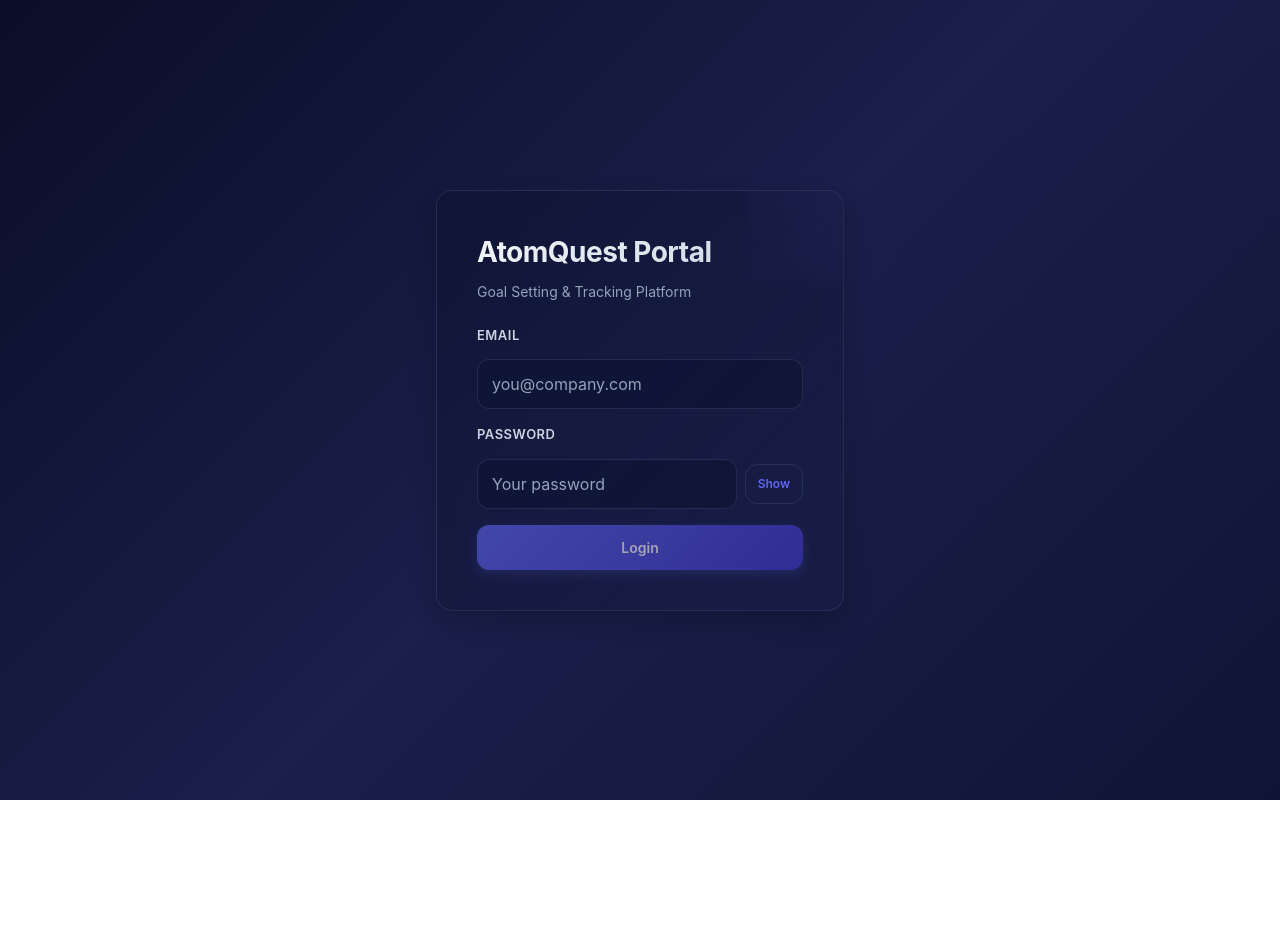
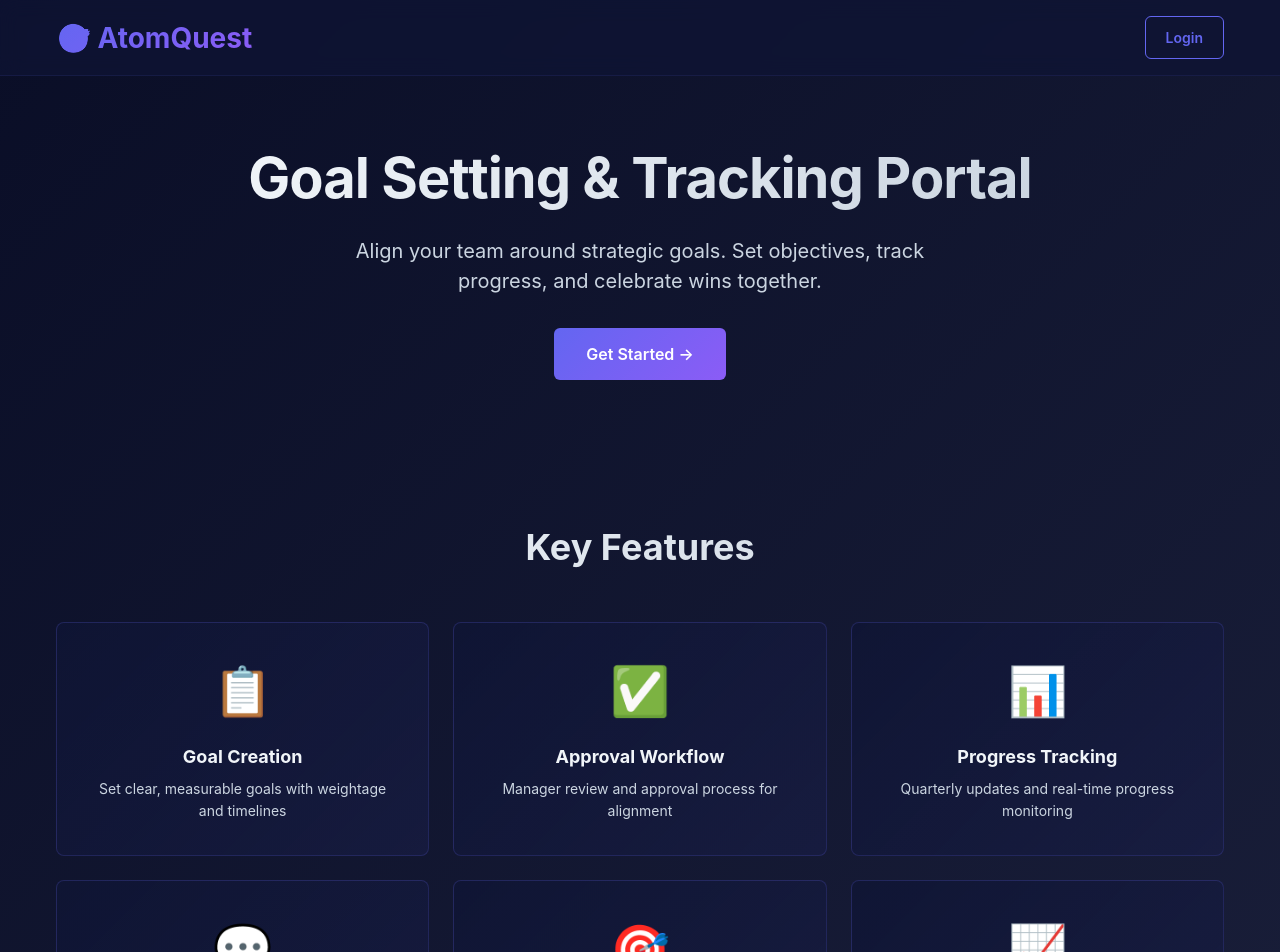
Before and after one commit to VenkatAravind123/AtomQuestProject, a React (Vite) app in the folder client/: page / in a window 1280 px wide. Before the commit this address led to /login. Shown: the top 952 px of the page. Before the commit the page ends 800 px from the top, so only its background shows below. Built offline with nearby package versions, Linux system fonts and the light colour scheme; no server answers.

Commit message:
added landing page

```diff
--- a/client/index.html
+++ b/client/index.html
@@ -4,7 +4,7 @@
     <meta charset="UTF-8" />
     <link rel="icon" type="image/svg+xml" href="/favicon.svg" />
     <meta name="viewport" content="width=device-width, initial-scale=1.0" />
-    <title>client</title>
+    <title>AtomQuest Portal</title>
   </head>
   <body>
     <div id="root"></div>
--- a/client/src/App.jsx
+++ b/client/src/App.jsx
@@ -13,6 +13,7 @@ import AdminUsers from "./pages/AdminUsers.jsx";
 import AdminCycles from "./pages/AdminCycles.jsx";
 import AdminSharedGoals from "./pages/AdminSharedGoals.jsx";
 import AdminReports from "./pages/AdminReports.jsx";
+import Home from "./pages/Home.jsx";
 import "./App.css";
 
 export default function App() {
@@ -22,7 +23,7 @@ export default function App() {
         <Route path="/login" element={<Login />} />
 
         {/* Protected routes with sidebar */}
-        <Route
+        {/* <Route
           path="/"
           element={
             <ProtectedRoute>
@@ -31,7 +32,8 @@ export default function App() {
               </Layout>
             </ProtectedRoute>
           }
-        />
+        /> */}
+        <Route path="/" element={<Home />} />
 
         <Route
           path="/dashboard"
--- /dev/null
+++ b/client/src/pages/Home.css
@@ -0,0 +1,188 @@
+/* Landing Page */
+.landing-page {
+  min-height: 100vh;
+  background: linear-gradient(135deg, #0a0e27 0%, #1a1f3a 100%);
+  color: #e2e8f0;
+  display: flex;
+  flex-direction: column;
+}
+
+/* Navbar */
+.landing-navbar {
+  background: rgba(15, 21, 53, 0.7);
+  backdrop-filter: blur(10px);
+  border-bottom: 1px solid rgba(99, 102, 241, 0.1);
+  padding: 16px 0;
+  position: sticky;
+  top: 0;
+  z-index: 100;
+}
+
+.landing-nav-container {
+  max-width: 1200px;
+  margin: 0 auto;
+  padding: 0 16px;
+  display: flex;
+  justify-content: space-between;
+  align-items: center;
+}
+
+.landing-logo {
+  font-size: 28px;
+  font-weight: 700;
+  margin: 0;
+  background: linear-gradient(135deg, #6366f1, #8b5cf6);
+  -webkit-background-clip: text;
+  -webkit-text-fill-color: transparent;
+  background-clip: text;
+}
+
+/* Buttons */
+.landing-btn {
+  padding: 10px 20px;
+  border: none;
+  border-radius: 6px;
+  font-size: 14px;
+  font-weight: 600;
+  cursor: pointer;
+  transition: all 0.3s ease;
+}
+
+.landing-btn-primary {
+  background: transparent;
+  color: #6366f1;
+  border: 1px solid #6366f1;
+}
+
+.landing-btn-primary:hover {
+  background: #6366f1;
+  color: #0a0e27;
+}
+
+.landing-btn-large {
+  padding: 14px 32px;
+  font-size: 16px;
+  background: linear-gradient(135deg, #6366f1, #8b5cf6);
+  color: white;
+  border: none;
+}
+
+.landing-btn-large:hover {
+  transform: translateY(-2px);
+  box-shadow: 0 10px 25px rgba(99, 102, 241, 0.3);
+}
+
+/* Hero Section */
+.landing-hero {
+  flex: 1;
+  display: flex;
+  align-items: center;
+  justify-content: center;
+  padding: 60px 16px;
+  text-align: center;
+}
+
+.landing-hero-content h2 {
+  font-size: 56px;
+  font-weight: 700;
+  margin: 0 0 16px;
+  background: linear-gradient(135deg, #f1f5f9 0%, #cbd5e1 100%);
+  -webkit-background-clip: text;
+  -webkit-text-fill-color: transparent;
+  background-clip: text;
+  letter-spacing: -1px;
+}
+
+.landing-hero-content p {
+  font-size: 20px;
+  color: #cbd5e1;
+  margin: 0 0 32px;
+  max-width: 600px;
+  margin-left: auto;
+  margin-right: auto;
+}
+
+/* Features Section */
+.landing-features {
+  max-width: 1200px;
+  margin: 0 auto;
+  padding: 80px 16px;
+  width: 100%;
+}
+
+.landing-features h3 {
+  font-size: 36px;
+  text-align: center;
+  margin: 0 0 48px;
+  background: linear-gradient(135deg, #f1f5f9 0%, #cbd5e1 100%);
+  -webkit-background-clip: text;
+  -webkit-text-fill-color: transparent;
+  background-clip: text;
+}
+
+.landing-features-grid {
+  display: grid;
+  grid-template-columns: repeat(auto-fit, minmax(300px, 1fr));
+  gap: 24px;
+}
+
+.feature-card {
+  background: linear-gradient(135deg, rgba(15, 21, 53, 0.8) 0%, rgba(25, 30, 71, 0.6) 100%);
+  border: 1px solid rgba(99, 102, 241, 0.2);
+  border-radius: 8px;
+  padding: 32px;
+  text-align: center;
+  transition: all 0.3s ease;
+}
+
+.feature-card:hover {
+  border-color: rgba(99, 102, 241, 0.5);
+  transform: translateY(-4px);
+  background: linear-gradient(135deg, rgba(15, 21, 53, 0.9) 0%, rgba(25, 30, 71, 0.8) 100%);
+}
+
+.feature-icon {
+  font-size: 48px;
+  margin-bottom: 16px;
+}
+
+.feature-card h4 {
+  font-size: 18px;
+  margin: 0 0 8px;
+  color: #f1f5f9;
+}
+
+.feature-card p {
+  font-size: 14px;
+  color: #cbd5e1;
+  margin: 0;
+  line-height: 1.6;
+}
+
+/* Footer */
+.landing-footer {
+  text-align: center;
+  padding: 24px 16px;
+  border-top: 1px solid rgba(99, 102, 241, 0.1);
+  color: #94a3b8;
+  font-size: 14px;
+}
+
+/* Responsive */
+@media (max-width: 768px) {
+  .landing-hero-content h2 {
+    font-size: 36px;
+  }
+
+  .landing-hero-content p {
+    font-size: 16px;
+  }
+
+  .landing-features h3 {
+    font-size: 28px;
+  }
+
+  .landing-features-grid {
+    grid-template-columns: 1fr;
+  }
+}
--- /dev/null
+++ b/client/src/pages/Home.jsx
@@ -0,0 +1,82 @@
+import { useNavigate } from "react-router-dom";
+import "./Home.css";
+
+export default function Home() {
+  const navigate = useNavigate();
+
+  return (
+    <div className="landing-page">
+      {/* Navbar */}
+      <nav className="landing-navbar">
+        <div className="landing-nav-container">
+          <h1 className="landing-logo">🎯 AtomQuest</h1>
+          <button
+            className="landing-btn landing-btn-primary"
+            onClick={() => navigate("/login")}
+          >
+            Login
+          </button>
+        </div>
+      </nav>
+
+      {/* Hero Section */}
+      <section className="landing-hero">
+        <div className="landing-hero-content">
+          <h2>Goal Setting & Tracking Portal</h2>
+          <p>
+            Align your team around strategic goals. Set objectives, track
+            progress, and celebrate wins together.
+          </p>
+          <button
+            className="landing-btn landing-btn-large"
+            onClick={() => navigate("/login")}
+          >
+            Get Started →
+          </button>
+        </div>
+      </section>
+
+      {/* Features Section */}
+      <section className="landing-features">
+        <h3>Key Features</h3>
+        <div className="landing-features-grid">
+          <div className="feature-card">
+            <div className="feature-icon">📋</div>
+            <h4>Goal Creation</h4>
+            <p>Set clear, measurable goals with weightage and timelines</p>
+          </div>
+          <div className="feature-card">
+            <div className="feature-icon">✅</div>
+            <h4>Approval Workflow</h4>
+            <p>Manager review and approval process for alignment</p>
+          </div>
+          <div className="feature-card">
+            <div className="feature-icon">📊</div>
+            <h4>Progress Tracking</h4>
+            <p>Quarterly updates and real-time progress monitoring</p>
+          </div>
+          <div className="feature-card">
+            <div className="feature-icon">💬</div>
+            <h4>Check-ins</h4>
+            <p>Manager feedback and actionable insights for each goal</p>
+          </div>
+          <div className="feature-card">
+            <div className="feature-icon">🎯</div>
+            <h4>Shared Goals</h4>
+            <p>Push departmental KPIs to multiple team members</p>
+          </div>
+          <div className="feature-card">
+            <div className="feature-icon">📈</div>
+            <h4>Analytics</h4>
+            <p>Comprehensive reports and performance dashboards</p>
+          </div>
+        </div>
+      </section>
+
+      {/* Footer */}
+      <footer className="landing-footer">
+        <p>&copy; 2026 AtomQuest. Built for teams that achieve together.</p>
+      </footer>
+    </div>
+  );
+}
```
